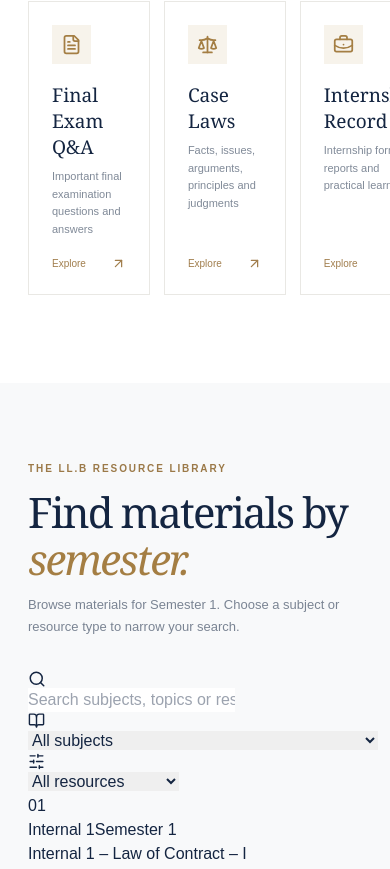
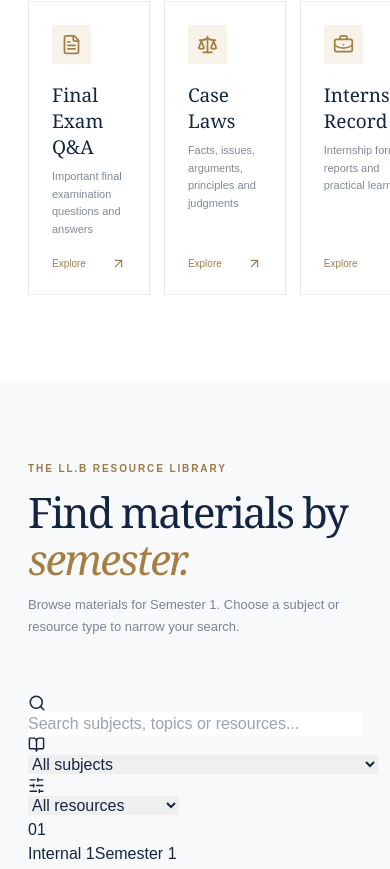
Before and after one commit to Vr7solutions/vignanreddy-legal-journey, a Next.js app: page / in a window 390 px wide. Shown: the part 2405-3274 px from the top of the page. Built offline with nearby package versions, Linux system fonts and the light colour scheme.

Commit message:
Enhance mobile layout for resource search
Added mobile styles for resource search interface.

```diff
--- a/app/globals.css
+++ b/app/globals.css
@@ -1029,3 +1029,29 @@ h2 em {
   gap: 10px;
   margin-bottom: 24px;
 }
+
+
+/* Improve resource search on mobile */
+@media (max-width: 600px) {
+  .resource-tools {
+    grid-template-columns: 1fr;
+    gap: 14px;
+  }
+
+  .search-box {
+    width: 100%;
+    min-height: 54px;
+    padding: 0 16px;
+  }
+
+  .search-box input {
+    width: 100%;
+    min-width: 0;
+    font-size: 16px;
+  }
+
+  .filter-box {
+    width: 100%;
+    min-height: 50px;
+  }
+}
```
